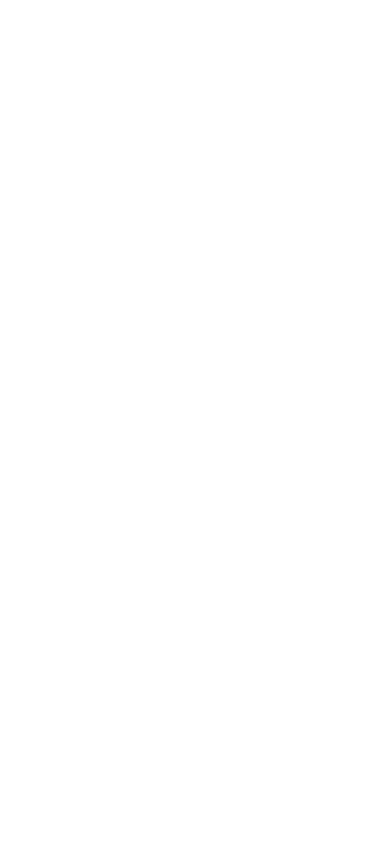
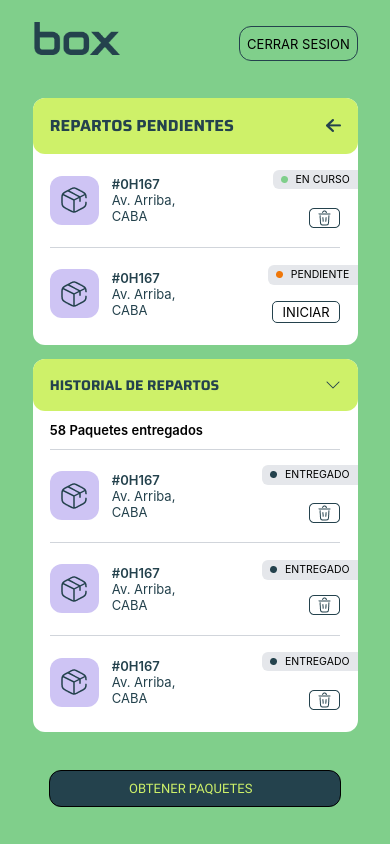
Before and after one commit to javiertrombetta/p5-box-front, a React Native app: screen / in a window 390 px wide. Built offline with nearby package versions, Linux system fonts and the light colour scheme.

Commit message:
fix(homeIniciarJornada): fix UI responsive

```diff
--- a/App.tsx
+++ b/App.tsx
@@ -43,12 +43,12 @@ export default function App() {
 			{/* <HomeGestionarPedido /> */}
 			{/* <RepartoEnCurso /> */}
 			{/* <Repartidores /> */}
-			{/* <Paquetes/> */}
+			{/* <Paquetes /> */}
 			{/* <AddPackage /> */}
 			{/* <PerfilRepartidor /> */}
 			{/* Screens Repartidor */}
 			{/* <ObtenerPaquetes /> */}
-			{/* <HomeIniciarJornada /> */}
+			<HomeIniciarJornada />
 			<StatusBar style="auto" />
 		</View>
 	);
--- a/src/screens/HomeIniciarJornada.tsx
+++ b/src/screens/HomeIniciarJornada.tsx
@@ -17,10 +17,12 @@ const { width, height } = Dimensions.get('window');
 const WScale = width / 360;
 const HScale = height / 640;
 
+const scaledSize = (size: number) => Math.ceil(size * Math.min(WScale, HScale));
+
 const HomeIniciarJornada = () => {
 	return (
 		<View
-			style={{ paddingHorizontal: 32 * WScale, paddingTop: 6 * HScale }}
+			style={{ paddingHorizontal: 30 * WScale, paddingTop: 6 * HScale }}
 			className="w-full bg-verde h-full flex flex-col items-center"
 		>
 			<View
@@ -29,14 +31,16 @@ const HomeIniciarJornada = () => {
 			>
 				<Image
 					source={box}
-					style={{ height: 30 * HScale, width: 80.69 * WScale }}
+					style={{ height: scaledSize(30), width: scaledSize(80.69) }}
 					resizeMode="contain"
 				/>
 				<Pressable
 					style={{ width: 109 * WScale, height: 26 * HScale, marginTop: 8 * HScale }} //w-[109] h-[26]
 					className="flex justify-center items-center align-middle border rounded-xl border-texto text-texto"
 				>
-					<Text className="text-center text-xs">CERRAR SESION</Text>
+					<Text style={{ fontSize: scaledSize(12) }} className="text-center">
+						CERRAR SESION
+					</Text>
 				</Pressable>
 			</View>
 			<View
@@ -48,8 +52,8 @@ const HomeIniciarJornada = () => {
 					className="bg-amarilloVerdoso w-full flex-row flex items-center justify-between rounded-xl"
 				>
 					<Text
-						style={{ paddingVertical: 4 * HScale }} // py-1
-						className="text-lg flex justify-center items-center font-sairaBold text-texto"
+						style={{ paddingVertical: 4 * HScale, fontSize: scaledSize(14) }} // py-1
+						className="flex justify-center items-center font-sairaBold text-texto"
 					>
 						REPARTOS PENDIENTES
 					</Text>
@@ -61,25 +65,31 @@ const HomeIniciarJornada = () => {
 					</View>
 				</View>
 				<View
-					style={{ paddingVertical: 8 * HScale, paddingLeft: 16 * WScale }}
+					style={{ height: 70 * HScale, paddingLeft: 16 * WScale }}
 					className="flex flex-row justify-between items-center w-full"
 				>
 					<View style={{ gap: 12 * WScale }} className="flex flex-row  justify-start items-center">
 						<View
-							style={{ width: 45 * WScale, height: 45 * HScale }}
+							style={{ width: scaledSize(45), height: scaledSize(45) }}
 							className="rounded-xl bg-violeta flex items-center justify-center"
 						>
 							<Image source={boxlist} />
 						</View>
 						<View className="flex justify-center">
-							<Text className="font-semibold text-xs text-texto">#0H167</Text>
-							<Text className="text-xs text-texto">Av. Arriba,</Text>
-							<Text className="text-xs text-texto">CABA</Text>
+							<Text style={{ fontSize: scaledSize(12) }} className="font-semibold text-texto">
+								#0H167
+							</Text>
+							<Text style={{ fontSize: scaledSize(12) }} className="text-texto">
+								Av. Arriba,
+							</Text>
+							<Text style={{ fontSize: scaledSize(12) }} className="text-texto">
+								CABA
+							</Text>
 						</View>
 					</View>
 					<View style={{ gap: 12 * HScale }} className="flex flex-col items-end justify-end">
 						<View
-							style={{ width: 88 * WScale, height: 15 * HScale }}
+							style={{ minWidth: 78 * WScale, height: 15 * HScale }}
 							className="flex flex-row justify-evenly items-center rounded-l-md bg-gray-200"
 						>
 							<View className="flex flex-row justify-center">
@@ -87,40 +97,45 @@ const HomeIniciarJornada = () => {
 							</View>
 							<Text style={{ fontSize: 10.5 }}>EN CURSO</Text>
 						</View>
+						<View style={{ paddingRight: 16 * WScale }}>
 							<Pressable
-							style={{ height: 24 * HScale, width: 56 * WScale }}
-							className="flex flex-row justify-start items-center"
+								style={{ height: scaledSize(24), width: scaledSize(56) }}
+								className="flex flex-row justify-end items-center"
 							>
-							<Image source={tachito} />
+								<Image resizeMode="stretch" source={tachito} />
 							</Pressable>
 						</View>
 					</View>
-				<View
-					style={{ paddingVertical: 4 * HScale, paddingHorizontal: 16 * WScale }}
-					className="flex w-full items-center"
-				>
-					<View style={{ height: 1 * HScale }} className="w-full bg-gray-300" />
+				</View>
+				<View style={{ paddingHorizontal: 16 * WScale }} className="flex w-full items-center">
+					<View style={{ height: 1 }} className="w-full bg-gray-300" />
 				</View>
 				<View
-					style={{ paddingVertical: 8 * HScale, paddingLeft: 16 * WScale }}
+					style={{ height: 70 * HScale, paddingLeft: 16 * WScale }}
 					className="flex flex-row justify-between items-center w-full"
 				>
 					<View style={{ gap: 12 * WScale }} className="flex flex-row  justify-start items-center">
 						<View
-							style={{ width: 45 * WScale, height: 45 * HScale }}
+							style={{ width: scaledSize(45), height: scaledSize(45) }}
 							className="rounded-xl bg-violeta flex items-center justify-center"
 						>
 							<Image source={boxlist} />
 						</View>
 						<View className="flex justify-center">
-							<Text className="font-semibold text-xs text-texto">#0H167</Text>
-							<Text className="text-xs text-texto">Av. Arriba,</Text>
-							<Text className="text-xs text-texto">CABA</Text>
+							<Text style={{ fontSize: scaledSize(12) }} className="font-semibold text-texto">
+								#0H167
+							</Text>
+							<Text style={{ fontSize: scaledSize(12) }} className="text-texto">
+								Av. Arriba,
+							</Text>
+							<Text style={{ fontSize: scaledSize(12) }} className="text-texto">
+								CABA
+							</Text>
 						</View>
 					</View>
 					<View style={{ gap: 12 * HScale }} className="flex flex-col items-end justify-end">
 						<View
-							style={{ width: 88 * WScale, height: 15 * HScale }}
+							style={{ width: 83 * WScale, height: 15 * HScale }}
 							className="flex flex-row justify-evenly items-center rounded-l-md bg-gray-200"
 						>
 							<View className="flex flex-row justify-center">
@@ -128,12 +143,20 @@ const HomeIniciarJornada = () => {
 							</View>
 							<Text style={{ fontSize: 10.5 }}>PENDIENTE</Text>
 						</View>
+						<View style={{ paddingRight: 16 * WScale }}>
 							<Pressable
-							style={{ height: 24 * HScale, width: 56 * WScale }}
-							className="flex flex-row justify-start items-center"
+								style={{
+									height: scaledSize(20),
+									width: scaledSize(62),
+									borderRadius: 5,
+								}}
+								className="flex flex-row justify-center items-center border border-texto"
 							>
-							<Image source={tachito} />
+								<Text style={{ fontSize: scaledSize(12) }} className="text-center">
+									INICIAR
+								</Text>
 							</Pressable>
+						</View>
 					</View>
 				</View>
 			</View>
@@ -152,23 +175,24 @@ const HomeIniciarJornada = () => {
 					</Pressable>
 				</View>
 				<Text
-					style={{ paddingVertical: 8 * HScale, paddingHorizontal: 16 * WScale }}
-					className="text-xs font-semibold"
+					style={{
+						paddingVertical: 8 * HScale,
+						paddingHorizontal: 16 * WScale,
+						fontSize: scaledSize(12),
+					}}
+					className="font-semibold"
 				>
 					58 Paquetes entregados
 				</Text>
-				<View
-					style={{ paddingBottom: 4 * HScale, paddingHorizontal: 16 * WScale }}
-					className="flex w-full items-center"
-				>
-					<View style={{ height: 1 * HScale }} className="w-full bg-gray-300" />
+				<View style={{ paddingHorizontal: 16 * WScale }} className="flex w-full items-center">
+					<View style={{ height: 1 }} className="w-full bg-gray-300" />
 				</View>
 				<View
-					style={{ height: 192 * HScale, paddingLeft: 16 * WScale }}
+					style={{ height: 210 * HScale, paddingLeft: 16 * WScale }}
 					className="flex flex-col justify-around items-center"
 				>
 					<View
-						style={{ paddingVertical: 8 * HScale }}
+						style={{ height: 70 * HScale }}
 						className="flex flex-row justify-between items-center w-full"
 					>
 						<View
@@ -176,15 +200,21 @@ const HomeIniciarJornada = () => {
 							className="flex flex-row  justify-start items-center"
 						>
 							<View
-								style={{ width: 45 * WScale, height: 45 * HScale }}
+								style={{ width: scaledSize(45), height: scaledSize(45) }}
 								className="rounded-xl bg-violeta flex items-center justify-center"
 							>
 								<Image source={boxlist} />
 							</View>
 							<View className="flex justify-center">
-								<Text className="font-semibold text-xs text-texto">#0H167</Text>
-								<Text className="text-xs text-texto">Av. Arriba,</Text>
-								<Text className="text-xs text-texto">CABA</Text>
+								<Text style={{ fontSize: scaledSize(12) }} className="font-semibold text-texto">
+									#0H167
+								</Text>
+								<Text style={{ fontSize: scaledSize(12) }} className="text-texto">
+									Av. Arriba,
+								</Text>
+								<Text style={{ fontSize: scaledSize(12) }} className="text-texto">
+									CABA
+								</Text>
 							</View>
 						</View>
 						<View style={{ gap: 12 * HScale }} className="flex flex-col items-end justify-end">
@@ -197,32 +227,40 @@ const HomeIniciarJornada = () => {
 								</View>
 								<Text style={{ fontSize: 10.5 }}>ENTREGADO</Text>
 							</View>
+							<View style={{ paddingRight: 16 * WScale }}>
 								<Pressable
-								style={{ height: 24 * HScale, width: 56 * WScale }}
-								className="flex flex-row justify-start items-center"
+									style={{ height: scaledSize(24), width: scaledSize(56) }}
+									className="flex flex-row justify-end items-center"
 								>
-								<Image source={tachito} />
+									<Image resizeMode="stretch" source={tachito} />
 								</Pressable>
 							</View>
 						</View>
+					</View>
+					<View style={{ paddingRight: 16 * WScale }} className="flex w-full items-center">
+						<View style={{ height: 1 }} className="w-full bg-gray-300" />
+					</View>
 					<View
-						style={{ paddingVertical: 4 * HScale, paddingRight: 16 * WScale }}
-						className="flex w-full items-center"
+						style={{ height: 70 * HScale }}
+						className="flex flex-row justify-between items-center w-full"
 					>
-						<View style={{ height: 1 * HScale }} className="w-full bg-gray-300" />
-					</View>
-					<View className="flex flex-row justify-between py-2 items-center w-full">
 						<View style={{ gap: 12 * WScale }} className="flex flex-row justify-start items-center">
 							<View
-								style={{ width: 45 * WScale, height: 45 * HScale }}
+								style={{ width: scaledSize(45), height: scaledSize(45) }}
 								className="rounded-xl bg-violeta flex items-center justify-center"
 							>
 								<Image source={boxlist} />
 							</View>
 							<View className="flex justify-center">
-								<Text className="font-semibold text-xs text-texto">#0H167</Text>
-								<Text className="text-xs text-texto">Av. Medio,</Text>
-								<Text className="text-xs text-texto">CABA</Text>
+								<Text style={{ fontSize: scaledSize(12) }} className="font-semibold text-texto">
+									#0H167
+								</Text>
+								<Text style={{ fontSize: scaledSize(12) }} className="text-texto">
+									Av. Arriba,
+								</Text>
+								<Text style={{ fontSize: scaledSize(12) }} className="text-texto">
+									CABA
+								</Text>
 							</View>
 						</View>
 						<View className="flex flex-col items-end justify-end gap-3">
@@ -235,35 +273,40 @@ const HomeIniciarJornada = () => {
 								</View>
 								<Text style={{ fontSize: 10.5 }}>ENTREGADO</Text>
 							</View>
+							<View style={{ paddingRight: 16 * WScale }}>
 								<Pressable
-								style={{ height: 24 * HScale, width: 56 * WScale }}
-								className="flex flex-row justify-start items-center"
+									style={{ height: scaledSize(24), width: scaledSize(56) }}
+									className="flex flex-row justify-end items-center"
 								>
-								<Image source={tachito} />
+									<Image resizeMode="stretch" source={tachito} />
 								</Pressable>
 							</View>
 						</View>
-					<View
-						style={{ paddingVertical: 4 * HScale, paddingRight: 16 * WScale }}
-						className="flex w-full items-center"
-					>
-						<View style={{ height: 1 * HScale }} className="w-full bg-gray-300" />
+					</View>
+					<View style={{ paddingRight: 16 * WScale }} className="flex w-full items-center">
+						<View style={{ height: 1 }} className="w-full bg-gray-300" />
 					</View>
 					<View
-						style={{ paddingTop: 8 * HScale }}
+						style={{ height: 70 * HScale }}
 						className="flex flex-row justify-between items-center w-full"
 					>
 						<View style={{ gap: 12 * WScale }} className="flex flex-row justify-start items-center">
 							<View
-								style={{ width: 45 * WScale, height: 45 * HScale }}
+								style={{ width: scaledSize(45), height: scaledSize(45) }}
 								className="rounded-xl bg-violeta flex items-center justify-center"
 							>
 								<Image source={boxlist} />
 							</View>
 							<View className="flex justify-center">
-								<Text className="font-semibold text-xs text-texto">#0H167</Text>
-								<Text className="text-xs text-texto">Av. Abajo,</Text>
-								<Text className="text-xs text-texto">CABA</Text>
+								<Text style={{ fontSize: scaledSize(12) }} className="font-semibold text-texto">
+									#0H167
+								</Text>
+								<Text style={{ fontSize: scaledSize(12) }} className="text-texto">
+									Av. Arriba,
+								</Text>
+								<Text style={{ fontSize: scaledSize(12) }} className="text-texto">
+									CABA
+								</Text>
 							</View>
 						</View>
 						<View style={{ gap: 12 * HScale }} className="flex flex-col items-end justify-end">
@@ -276,24 +319,26 @@ const HomeIniciarJornada = () => {
 								</View>
 								<Text style={{ fontSize: 10.5 }}>ENTREGADO</Text>
 							</View>
+							<View style={{ paddingRight: 16 * WScale }}>
 								<Pressable
-								style={{ height: 24 * HScale, width: 56 * WScale }}
-								className="flex flex-row justify-start items-center"
+									style={{ height: scaledSize(24), width: scaledSize(56) }}
+									className="flex flex-row justify-end items-center"
 								>
-								<Image source={tachito} />
+									<Image resizeMode="stretch" source={tachito} />
 								</Pressable>
 							</View>
 						</View>
 					</View>
 				</View>
-			<View style={{ marginTop: 10 * HScale }} className="flex justify-center items-center">
+			</View>
+			<View style={{ marginTop: 29 * HScale }} className="flex justify-center items-center">
 				<Pressable
 					style={{ height: 28 * HScale, width: 270 * WScale }}
 					className=" flex flex-row justify-center items-center align-middle border rounded-xl bg-texto"
 				>
 					<Text
-						style={{ marginRight: 8 * WScale }}
-						className="text-center text-amarilloVerdoso text-xs font-roboto"
+						style={{ marginRight: 8 * WScale, fontSize: scaledSize(12) }}
+						className="text-center text-amarilloVerdoso font-roboto"
 					>
 						OBTENER PAQUETES
 					</Text>
```
Lines whose indentation alone changed are shown as unchanged.
